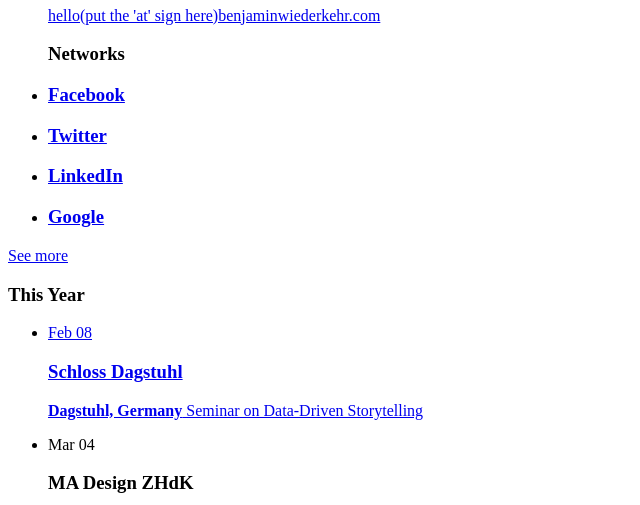
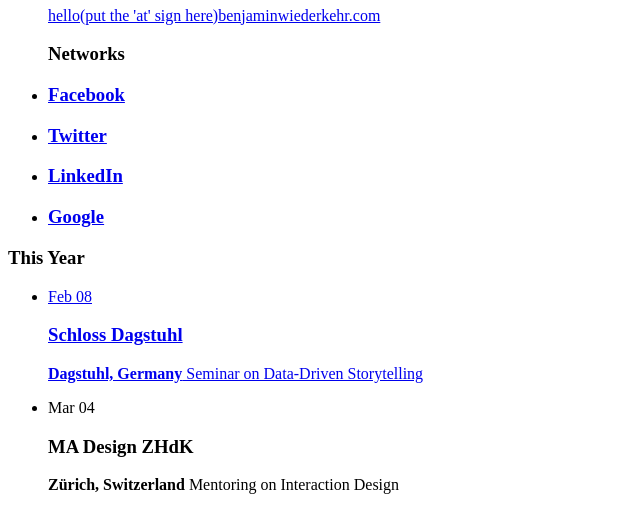
Before and after one commit to wiederkehr/benjaminwiederkehr.com, a PHP site: the page made by site/templates/home.php in a window 1280 px wide. Shown: the part 1417-1922 px from the top of the page, without its empty margins (0-640 px from the left). Run offline with PHP 8.4, Linux system fonts and the light colour scheme; the template is opened without the code that fills it, so the values that code supplies are empty; some libraries are stand-ins or nearby versions.

Commit message:
Removed "more" link for contact options.

```diff
--- a/site/templates/home.php
+++ b/site/templates/home.php
@@ -124,9 +124,9 @@
                 </a>
               </li>
             </ul>
-            <p class="read_more">
+            <!-- <p class="read_more">
               <a href="http://archive.benjaminwiederkehr.com/category/contact" title="Go to my contact page">See more</a>
-            </p>
+            </p> -->
           </div>
         </div>
         <div class="panel">
```
